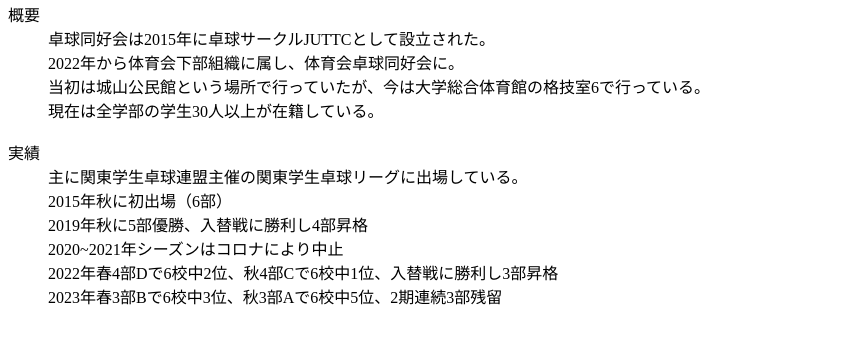
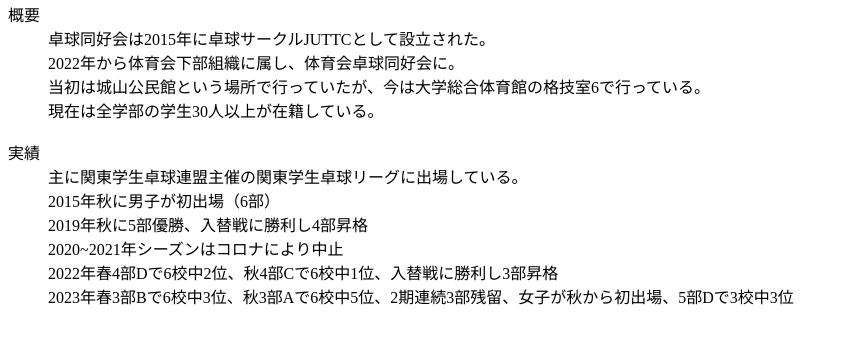
Before and after one commit to ishirihhhhhhh/kimatukadai21100, a plain HTML site: page index.html in a window 1280 px wide. Shown: the part 306-664 px from the top of the page, without its empty margins (0-849 px from the left). Drawn offline with Linux system fonts and the light colour scheme.

Commit message:
Update index.html

```diff
--- a/index.html
+++ b/index.html
@@ -23,11 +23,11 @@
 <br>
 <dt>実績</dt>
 <dd>主に関東学生卓球連盟主催の関東学生卓球リーグに出場している。</dd>
-<dd>2015年秋に初出場（6部）</dd>
+<dd>2015年秋に男子が初出場（6部）</dd>
 <dd>2019年秋に5部優勝、入替戦に勝利し4部昇格</dd>
 <dd>2020~2021年シーズンはコロナにより中止</dd>
 <dd>2022年春4部Dで6校中2位、秋4部Cで6校中1位、入替戦に勝利し3部昇格</dd>
-<dd>2023年春3部Bで6校中3位、秋3部Aで6校中5位、2期連続3部残留</dd>
+<dd>2023年春3部Bで6校中3位、秋3部Aで6校中5位、2期連続3部残留、女子が秋から初出場、5部Dで3校中3位</dd>
 </dl>
 <br>
 <h1>2, 卓球同好会クイズ</h1>
```
